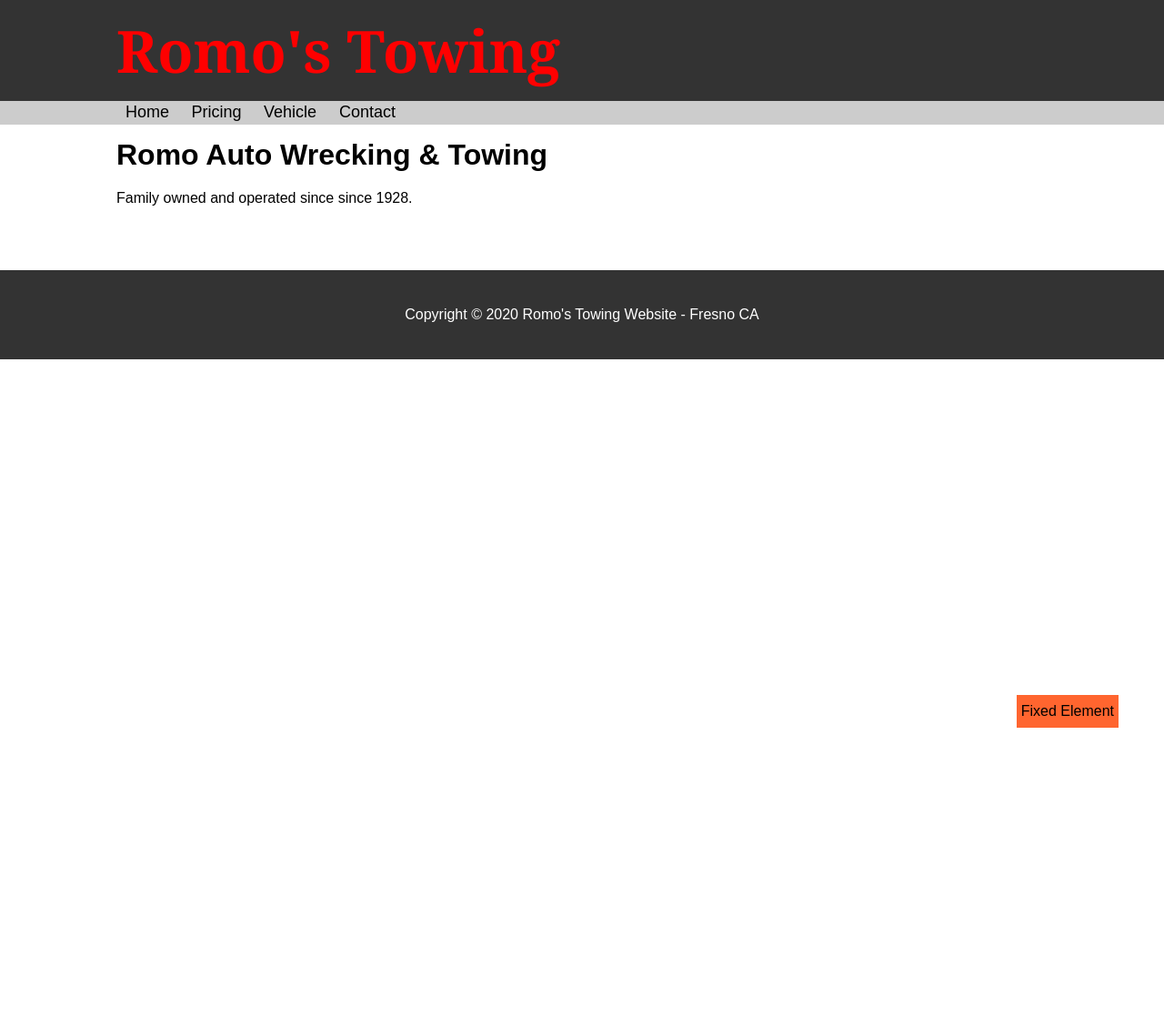
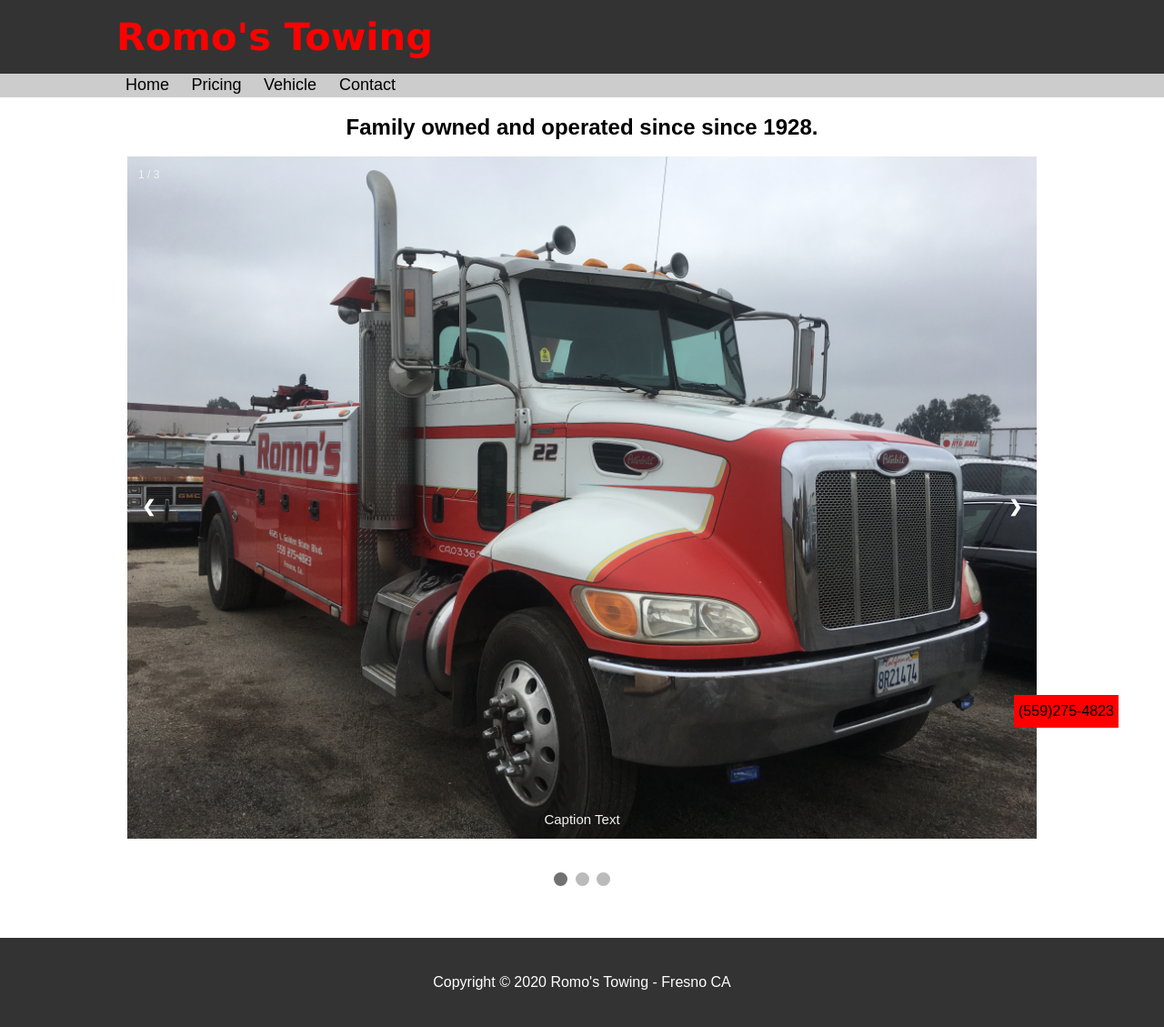
Before and after one commit to naterpotatoers/Romo-Towing, a Flask app: page / in a window 1280 px wide. Shown: the whole page at 91% size. Before the commit the page ends 800 px from the top, so only its background shows below. Run offline with Flask 2, Linux system fonts and the light colour scheme; some libraries are stand-ins or nearby versions.

Commit message:
added homepage css & javascript

```diff
--- a/app/forms.py
+++ b/app/forms.py
@@ -1,5 +1,5 @@
 from flask_wtf import FlaskForm
-from wtforms import StringField, PasswordField, BooleanField, SubmitField, TextAreaField, DateTimeField, IntegerField
+from wtforms import StringField, PasswordField, BooleanField, SubmitField, TextAreaField, IntegerField, DateField
 from wtforms.validators import ValidationError, DataRequired, Email, EqualTo, Length, Optional
 from app.models import Vehicle
 
@@ -8,7 +8,7 @@
     make = StringField('Make', validators=[DataRequired()])
     model = StringField('Model', validators=[DataRequired()])
     vin = StringField('VIN', validators=[DataRequired()])
-    arrivalTime = DateTimeField('Arrival Date', validators=[DataRequired()])
+    # arrivalDate = DateField('DatePicker', format='%Y-%m-%d', validators=[DataRequired()])
     submit = SubmitField('Submit')
 
 class PriceEstimatorForm(FlaskForm):
@@ -16,5 +16,5 @@
     chpTow = BooleanField('Is this a CHP Tow?', validators=[Optional()])
     fpdTow = BooleanField('Is this a FPD Tow?', validators=[Optional()])
     onLot = BooleanField("Towed to our Tow Yard?(Ignore if CHP or FPD tow)", validators=[Optional()])
-    towHours = IntegerField('Number of Hours Towed(ASK RAUL IF THIS IS APPLICABLE FOR CHP & FPD TOWS)', validators=[DataRequired()])
+    towHours = IntegerField('Number of Hours Towed', validators=[DataRequired()]) #ASK RAUL IF THIS IS APPLICABLE FOR CHP & FPD TOWS
     submit = SubmitField('Submit')
--- a/app/routes.py
+++ b/app/routes.py
@@ -32,21 +32,22 @@
         if(form.onLot.data):
             price += outside_storage_fee
         price += form.towHours.data * hourly_fow_fee + tow_fee
-        return render_template('pricing.html', form=form, value=price)
-    return render_template('pricing.html', form=form)
-
-
-
-
-
+        return render_template('form.html', title="Price Estimator", form=form, value=price)
+    return render_template('form.html', title="Price Estimator", form=form)
 
 @app.route('/VehicleEntry', methods=['GET', 'POST'])
 def vehicleEntry():
     form = VehicleForm()
     if form.validate_on_submit():
         vehicle = Vehicle(year=form.year.data, make=form.make.data, model=form.model.data, vin=form.vin.data)
+        # , arrivalDate=form.arrivalDate.data)
         db.session.add(vehicle)
         db.session.commit()
         flash('Vehicle Submitted!')
         return redirect(url_for('vehicleEntry'))
-    return render_template('pricing.html', form=form)
+    return render_template('form.html', title='Vehicle Form Entry', form=form)
+
+
+@app.route('/Contact')
+def contact():
+    return render_template('contact.html', title='Contact Us')
--- a/app/static/css/base.css
+++ b/app/static/css/base.css
@@ -15,14 +15,25 @@
 }
 
 #mainHeader {
-  /* height: 100vh; */
   display: flex;
-  align-items: center;
-  justify-content: center;
+  align-items: justify;
+  text-align: justify;
   background: #333;
   color: red;
-  font-family: Georgia, 'Times New Roman', Times, serif;
-  font-size: 2rem;
+  font-family: Verdana, 'Times New Roman', Times, serif;
+  font-size: 1.3rem;
+}
+
+h2 {
+  color:red;
+}
+
+h2::before {
+  content: '';
+}
+
+h2::after {
+  content: '';
 }
 
 #mainNav {
@@ -43,6 +54,7 @@
   display: inline;
   padding: 5px 10px;
 }
+
 #mainNav a {
   color: black;
   text-decoration: none;
@@ -51,6 +63,31 @@
 #mainNav li:hover {
   background: red;
 }
+
+#mainNav::before {
+  content: '';
+  position: relative;
+  top: 3px;
+  bottom: 3px;
+  left: 3px;
+  right: 3px;
+  background: white;
+  border: blue;
+  z-index: -1;
+}
+
+#mainNav::after {
+  content: '';
+  position: relative;
+  top: 0;
+  bottom: 0;
+  left: 0;
+  right: 0;
+  background: orange;
+  z-index: -2;
+}
+
+.flash { margin: 1em 0; padding: 1em; background: #cae6f6; border: 1px solid #377ba8; }
 
 #mainFooter {
   background: #333;
@@ -64,7 +101,7 @@
   position: fixed;
   bottom: 0;
   right: 50px;
-  background:#ff652f;
+  background:red;
   padding: 5px;
 }
 
--- /dev/null
+++ b/app/static/css/home.css
@@ -0,0 +1,106 @@
+#slogan{
+  text-align: center;
+}
+
+* {box-sizing:border-box}
+
+/* Slideshow container */
+.slideshow-container {
+  max-width: 1000px;
+  position: relative;
+  margin: auto;
+}
+
+/* Hide the images by default */
+.mySlides {
+  display: none;
+}
+
+/* Next & previous buttons */
+.prev, .next {
+  cursor: pointer;
+  position: absolute;
+  top: 50%;
+  width: auto;
+  margin-top: -22px;
+  padding: 16px;
+  color: white;
+  font-weight: bold;
+  font-size: 18px;
+  transition: 0.6s ease;
+  border-radius: 0 3px 3px 0;
+  user-select: none;
+}
+
+/* Position the "next button" to the right */
+.next {
+  right: 0;
+  border-radius: 3px 0 0 3px;
+}
+
+/* On hover, add a black background color with a little bit see-through */
+.prev:hover, .next:hover {
+  background-color: rgba(0,0,0,0.8);
+}
+
+/* Caption text */
+.text {
+  color: #f2f2f2;
+  font-size: 15px;
+  padding: 8px 12px;
+  position: absolute;
+  bottom: 8px;
+  width: 100%;
+  text-align: center;
+}
+
+/* Number text (1/3 etc) */
+.numbertext {
+  color: #f2f2f2;
+  font-size: 12px;
+  padding: 8px 12px;
+  position: absolute;
+  top: 0;
+}
+
+/* The dots/bullets/indicators */
+.dot {
+  cursor: pointer;
+  height: 15px;
+  width: 15px;
+  margin: 0 2px;
+  background-color: #bbb;
+  border-radius: 50%;
+  display: inline-block;
+  transition: background-color 0.6s ease;
+}
+
+.active, .dot:hover {
+  background-color: #717171;
+}
+
+/* Fading animation */
+.fade {
+  -webkit-animation-name: fade;
+  -webkit-animation-duration: 1.5s;
+  animation-name: fade;
+  animation-duration: 1.5s;
+}
+
+@-webkit-keyframes fade {
+  from {opacity: .4}
+  to {opacity: 1}
+}
+
+@keyframes fade {
+  from {opacity: .4}
+  to {opacity: 1}
+}
+
+/* #towtruck1{
+  margin: auto;
+  border: 3px solid red;
+  padding: 10px;
+  display: block;
+  width: 90%;
+} */
--- a/app/templates/base.html
+++ b/app/templates/base.html
@@ -6,7 +6,7 @@
   <meta name="viewport" content="width=device-width, initial-scale=1.0">
   <meta http-equiv="X-UA-Compatible" content="ie=edge">
   <title>Romo's Towing Fresno CA</title>
-  <link rel="stylesheet" href="{{url_for('static', filename='./css/base.css')}}">
+  <link rel="stylesheet" href="{{ url_for('static', filename='./css/base.css') }}">
 </head>
 
 <body>
@@ -22,30 +22,30 @@
         <li><a href="{{ url_for('home') }}">Home</a></li>
         <li><a href="{{ url_for('pricing')}}">Pricing</a></li>
         <li><a href="{{ url_for('vehicleEntry')}}">Vehicle</li>
-        <li><a href="#">Contact</a></li>
+        <li><a href="{{ url_for('contact')}}">Contact</a></li>
       </ul>
     </div>
   </nav>
 
-  <div class="flashedMessages">
-    {% with messages = get_flashed_messages() %}
-    {% if messages %}
-    <ul>
-      {% for message in messages %}
-      <li>{{ message }}</li>
-      {% endfor %}
-    </ul>
-    {% endif %}
-    {% endwith %}
-  </div>
+  <section class="content">
+    <header>
+      {% if title %}
+      {% block header %} <h2>{{title}} </h2> {% endblock %}
+      {% endif %}
+    </header>
 
-  {% block content %}
-  {% endblock %}
+    {% for message in get_flashed_messages() %}
+      <div class="flash">{{ message }}</div>
+    {% endfor %}
 
-  <div id="fixed">Fixed Element</div>
+    {% block content %}{% endblock %}
+  </section>
+
+
+  <div id="fixed">(559)275-4823</div>
 
   <footer id="mainFooter">
-    <p>Copyright &copy; 2020 Romo's Towing Website - Fresno CA </p>
+    <p>Copyright &copy; 2020 Romo's Towing - Fresno CA </p>
   </footer>
 
 </body>
--- /dev/null
+++ b/app/templates/contact.html
@@ -0,0 +1,5 @@
+{% extends "base.html" %}
+
+{% block content %}
+  <p>Contact stuff here</p>
+{% endblock %}
--- a/app/templates/pricing.html
+++ b/app/templates/form.html
@@ -1,10 +1,12 @@
 {% extends "base.html" %}
 {% import 'bootstrap/wtf.html' as wtf %}
 {% block content %}
+
 {% if form %}
 {{ wtf.quick_form(form) }}
 {% endif %}
 {% if value %}
-Result is: {{ value }}
+Estimate: {{ value }}
 {% endif %}
+
 {% endblock %}
--- a/app/templates/home.html
+++ b/app/templates/home.html
@@ -1,11 +1,73 @@
 {% extends "base.html" %}
-{% import "bootstrap/utils.html" as utils %}
 
 {% block content %}
-<div class="jumbotron jumbotron-fluid">
-    <div class="container">
-        <h1 class="j_h1">Romo Auto Wrecking & Towing</h1>
-        <p class="j_text">Family owned and operated since since 1928.</p>
+<link rel="stylesheet" href="{{ url_for('static', filename='./css/home.css') }}">
+<h1 id="slogan">Family owned and operated since since 1928.</h1>
+<!-- <img id="towtruck1" src="{{ url_for('static', filename='./pictures/towTruck1.jpg') }}" alt="Photo Not Loaded"> -->
+
+<!-- Slideshow container -->
+<div class="slideshow-container">
+
+    <!-- Full-width images with number and caption text -->
+    <div class="mySlides fade">
+        <div class="numbertext">1 / 3</div>
+        <img src="{{ url_for('static', filename='./pictures/towTruck1.jpg') }}" style="width:100%">
+        <div class="text">Caption Text</div>
     </div>
+
+    <div class="mySlides fade">
+        <div class="numbertext">2 / 3</div>
+        <img src="{{ url_for('static', filename='./pictures/towTruck2.jpg') }}" style="width:100%">
+        <div class="text">Caption Two</div>
+    </div>
+
+    <div class="mySlides fade">
+        <div class="numbertext">3 / 3</div>
+        <img src="{{ url_for('static', filename='./pictures/frontBuilding2.jpg') }}" style="width:100%">
+        <div class="text">Caption Three</div>
+    </div>
+
+    <!-- Next and previous buttons -->
+    <a class="prev" onclick="plusSlides(-1)">&#10094;</a>
+    <a class="next" onclick="plusSlides(1)">&#10095;</a>
 </div>
+<br>
+
+<!-- The dots/circles -->
+<div style="text-align:center">
+    <span class="dot" onclick="currentSlide(1)"></span>
+    <span class="dot" onclick="currentSlide(2)"></span>
+    <span class="dot" onclick="currentSlide(3)"></span>
+</div>
+
+<script>
+    var slideIndex = 1;
+    showSlides(slideIndex);
+
+    // Next/previous controls
+    function plusSlides(n) {
+        showSlides(slideIndex += n);
+    }
+
+    // Thumbnail image controls
+    function currentSlide(n) {
+        showSlides(slideIndex = n);
+    }
+
+    function showSlides(n) {
+        var i;
+        var slides = document.getElementsByClassName("mySlides");
+        var dots = document.getElementsByClassName("dot");
+        if (n > slides.length) { slideIndex = 1 }
+        if (n < 1) { slideIndex = slides.length }
+        for (i = 0; i < slides.length; i++) {
+            slides[i].style.display = "none";
+        }
+        for (i = 0; i < dots.length; i++) {
+            dots[i].className = dots[i].className.replace(" active", "");
+        }
+        slides[slideIndex - 1].style.display = "block";
+        dots[slideIndex - 1].className += " active";
+    }
+</script>
 {% endblock %}
```
Also changed, not shown: app.db, 2 other files.
